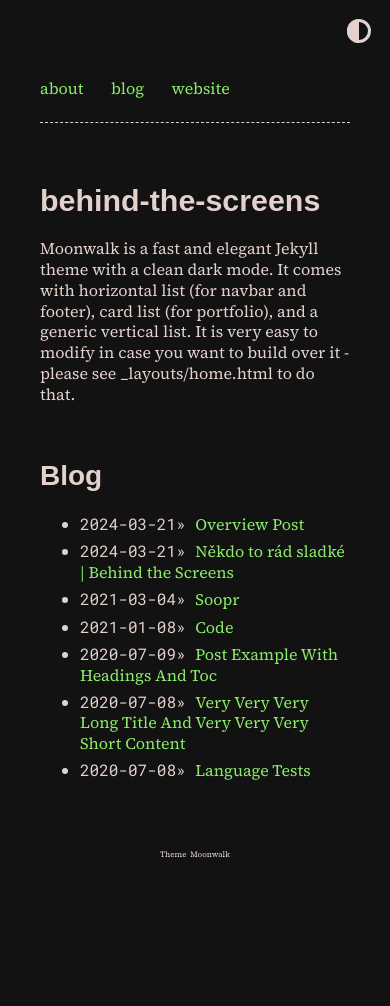
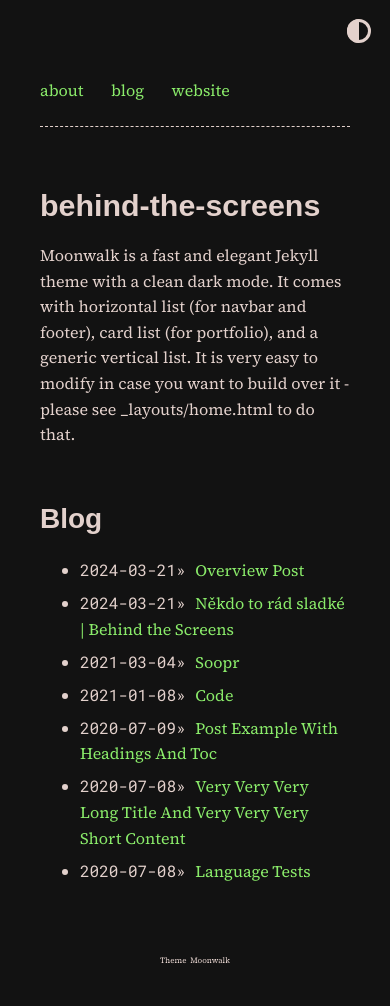
Before and after one commit to scherrer-txt/bts, a Jekyll site: the page built from index.md, in a window 390 px wide. Built offline with Jekyll 4.4.1, drawn with Linux system fonts in a browser that asks for light colours; some web fonts are replaced; before the commit the page ends 908 px from its top, so only the background shows below that.

Commit message:
Update moonwalk.scss

```diff
--- a/_sass/moonwalk.scss
+++ b/_sass/moonwalk.scss
@@ -298,7 +298,7 @@ p code, li code {
   /* Styles for small devices */
   body {
     font-size: 1rem; /* Adjust font size for smaller screens */
-    line-height: 1.3rem;
+    line-height: 1.6rem;
   }
 
   h1 {
```
